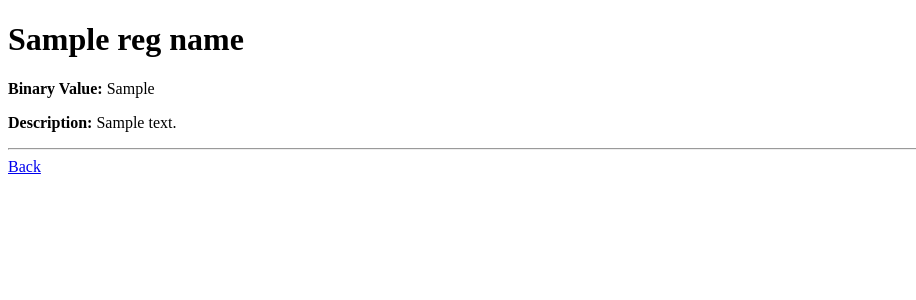
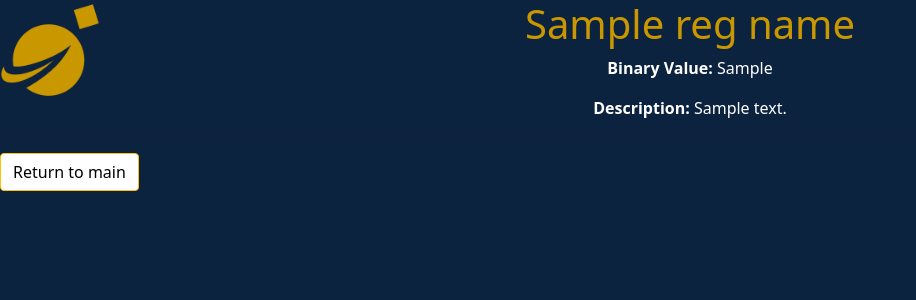
Before and after one commit to ND-IrishSat/CloverPower, a Flask app: template templates/view_data.html in a window 1280 px wide. Shown: the top 300 px of the page, without its empty margins (0-916 px from the left). Run offline with Flask 3, Linux system fonts and the light colour scheme; the template is opened without the code that fills it: most values are stand-ins (such as "Sample title", 1, 10 or a date in 2020).

Commit message:
Website work

```diff
--- a/templates/view_data.html
+++ b/templates/view_data.html
@@ -1,13 +1,44 @@
 <!DOCTYPE html>
 <html>
 <head>
+    <link rel="icon" type="image/x-icon" href="NDIS-Icon-gold.png">
+    <link href="https://cdn.jsdelivr.net/npm/bootstrap@5.0.2/dist/css/bootstrap.min.css" rel="stylesheet" integrity="sha384-EVSTQN3/azprG1Anm3QDgpJLIm9Nao0Yz1ztcQTwFspd3yD65VohhpuuCOmLASjC" crossorigin="anonymous">
+    <img src="NDIS-Icon-gold.png" alt="Descriptive Alt Text"
+      width="100"
+      height="100"
+      align="left"/>
     <title>Data View</title>
+    <style type='text/css'>
+        body {
+          background-color: #0c2340
+;
+        }
+
+        h1, h2, p {
+          color: #c99700;
+          text-align: center;
+        }
+
+        p {
+            color: white;
+        }
+        .image-container {
+            display: flex;
+            justify-content: center;
+            margin-top: 20px;
+        }
+        .image-container img {
+            width: 100px;  /* Adjust the width as needed */
+            height: 100px;  /* Maintain the aspect ratio */
+            border: 3px solid gold;  /* Optional: adds a border around the image */
+        }
+      </style>
 </head>
 <body>
     <h1>{{ reg_name }}</h1>
     <p><strong>Binary Value:</strong> {{ binary_value }}</p>
     <p><strong>Description:</strong> {{ description }}</p>
     <hr>
-    <a href="/">Back</a>
+    <a href="/" class="btn btn-warning" style="background-color: white; outline-color: white;" >Return to main</a>
 </body>
 </html>
```
Also changed, not shown: templates/index.html (+18 -7 lines), templates/QRCode.png (added).
